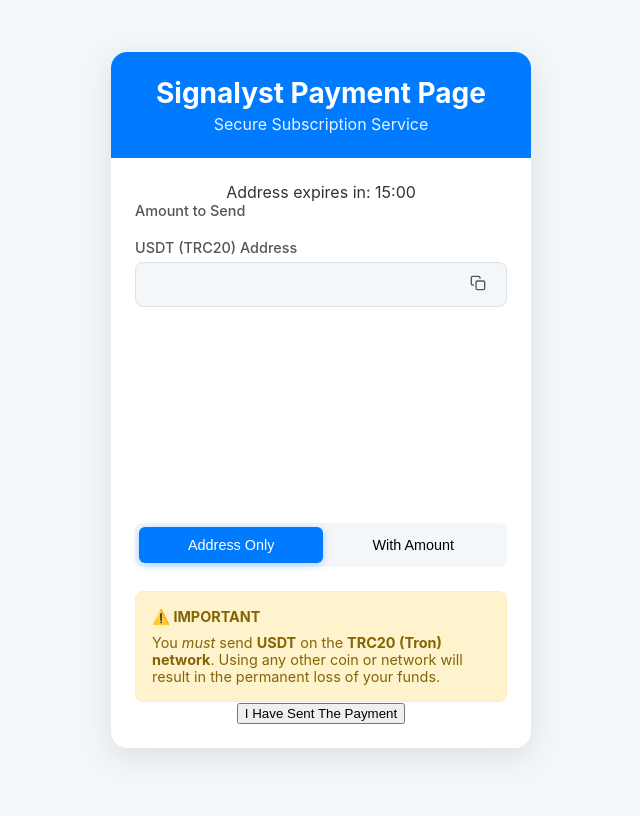
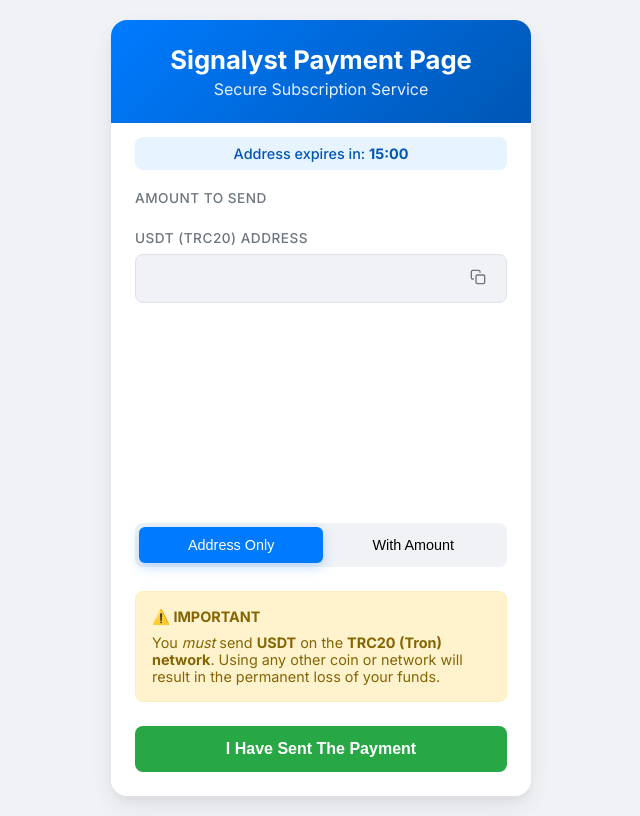
Before and after one commit to salah443/crypto-payment-page, a plain HTML site: page index.html in a window 1280 px wide. Shown: the whole page, without its empty margins (319-959 px from the left). Drawn offline with Linux system fonts and the light colour scheme; a script that the page names is missing.

Commit message:
Update style.css

```diff
--- a/style.css
+++ b/style.css
@@ -1,17 +1,24 @@
+/* Import Google Font */
+@import url('https://fonts.googleapis.com/css2?family=Inter:wght@400;500;700&display=swap');
+
 :root {
     --primary-blue: #007bff;
+    --primary-dark-blue: #0056b3;
+    --primary-gradient: linear-gradient(135deg, var(--primary-blue) 0%, var(--primary-dark-blue) 100%);
     --light-blue: #e7f3ff;
-    --text-color: #333;
-    --secondary-text: #555;
+    --text-color: #212529;
+    --secondary-text: #6c757d;
     --border-color: #dee2e6;
-    --background-color: #f4f7f9;
+    --background-color: #f0f2f5;
     --warning-bg: #fff3cd;
     --warning-border: #ffeeba;
     --warning-text: #856404;
+    --success-color: #28a745;
 }
 
+/* Base styles */
 body {
-    font-family: -apple-system, BlinkMacSystemFont, "Segoe UI", Roboto, Helvetica, Arial, sans-serif;
+    font-family: 'Inter', -apple-system, BlinkMacSystemFont, "Segoe UI", Roboto, Helvetica, Arial, sans-serif;
     background-color: var(--background-color);
     color: var(--text-color);
     margin: 0;
@@ -23,25 +30,39 @@
     box-sizing: border-box;
 }
 
+/* Page load animation */
+@keyframes fadeIn {
+    from {
+        opacity: 0;
+        transform: translateY(15px);
+    }
+    to {
+        opacity: 1;
+        transform: translateY(0);
+    }
+}
+
 .payment-container {
     background-color: #ffffff;
     border-radius: 16px;
-    box-shadow: 0 8px 32px rgba(0, 0, 0, 0.1);
+    box-shadow: 0 10px 25px rgba(0, 0, 0, 0.07), 0 5px 10px rgba(0, 0, 0, 0.04);
     width: 100%;
     max-width: 420px;
     text-align: center;
     overflow: hidden;
+    animation: fadeIn 0.6s ease-out forwards;
 }
 
 .payment-header {
-    background-color: var(--primary-blue);
+    background: var(--primary-gradient);
     color: white;
     padding: 24px 20px;
 }
 
 .payment-header h1 {
     margin: 0;
-    font-size: 1.75rem;
+    font-size: 1.6rem;
+    font-weight: 700;
 }
 
 .payment-header p {
@@ -54,21 +75,39 @@
     padding: 24px;
 }
 
+/* Timer styles */
+.timer {
+    background-color: var(--light-blue);
+    color: var(--primary-dark-blue);
+    font-weight: 500;
+    padding: 8px 12px;
+    border-radius: 8px;
+    margin: -10px 0 20px 0;
+    font-size: 0.9rem;
+}
+
+.timer #time-left {
+    font-weight: 700;
+}
+
+/* Info and address styles */
 .info-group {
-    margin-bottom: 20px;
+    margin-bottom: 24px;
     text-align: left;
 }
 
 .info-group label {
     display: block;
-    font-size: 0.9rem;
+    font-size: 0.85rem;
     color: var(--secondary-text);
-    margin-bottom: 6px;
+    margin-bottom: 8px;
     font-weight: 500;
+    text-transform: uppercase;
+    letter-spacing: 0.5px;
 }
 
 .info-value-large {
-    font-size: 1.5rem;
+    font-size: 1.6rem;
     font-weight: 700;
     color: var(--primary-blue);
 }
@@ -80,7 +119,7 @@
     background-color: var(--background-color);
     border: 1px solid var(--border-color);
     border-radius: 8px;
-    padding: 8px 12px;
+    padding: 10px 12px;
 }
 
 .info-value {
@@ -97,12 +136,15 @@
     padding: 4px 8px;
     margin-left: 8px;
     color: var(--secondary-text);
+    transition: transform 0.2s ease, color 0.2s ease;
 }
 
 #copy-button:hover {
     color: var(--primary-blue);
+    transform: scale(1.1);
 }
 
+/* QR Code styles */
 .qr-code-area {
     margin-top: 20px;
 }
@@ -118,6 +160,7 @@
 #qrcode-container img {
     border-radius: 8px;
     border: 1px solid var(--border-color);
+    transition: opacity 0.4s ease;
 }
 
 .qr-options {
@@ -137,15 +180,21 @@
     font-size: 0.9rem;
     font-weight: 500;
     cursor: pointer;
-    transition: background-color 0.2s ease, color 0.2s ease;
+    transition: all 0.2s ease;
+}
+
+.qr-option-btn:not(.active):hover {
+    transform: translateY(-2px);
+    background-color: #e2e6ea;
 }
 
 .qr-option-btn.active {
     background-color: var(--primary-blue);
     color: white;
-    box-shadow: 0 2px 8px rgba(0, 123, 255, 0.3);
+    box-shadow: 0 4px 12px rgba(0, 123, 255, 0.25);
 }
 
+/* Warning box styles */
 .warning-box {
     background-color: var(--warning-bg);
     border: 1px solid var(--warning-border);
@@ -160,3 +209,48 @@
 .warning-box p {
     margin: 8px 0 0;
 }
+
+/* "I Have Paid" Button */
+.paid-button {
+    background: var(--success-color);
+    color: white;
+    font-size: 1rem;
+    font-weight: 700;
+    border: none;
+    border-radius: 8px;
+    padding: 14px 20px;
+    width: 100%;
+    margin-top: 24px;
+    cursor: pointer;
+    transition: background-color 0.2s ease, transform 0.2s ease;
+}
+
+.paid-button:hover {
+    background-color: #218838;
+    transform: translateY(-2px);
+}
+
+/* Confirmation screen styles */
+.confirmation-icon {
+    font-size: 4rem;
+    color: var(--success-color);
+    width: 100px;
+    height: 100px;
+    border-radius: 50%;
+    background-color: #e9f7ec;
+    display: flex;
+    align-items: center;
+    justify-content: center;
+    margin: 0 auto 20px;
+}
+
+#confirmation-view h2 {
+    font-size: 1.75rem;
+    color: var(--text-color);
+    margin-bottom: 12px;
+}
+
+.confirmation-text {
+    color: var(--secondary-text);
+    line-height: 1.6;
+}
```
